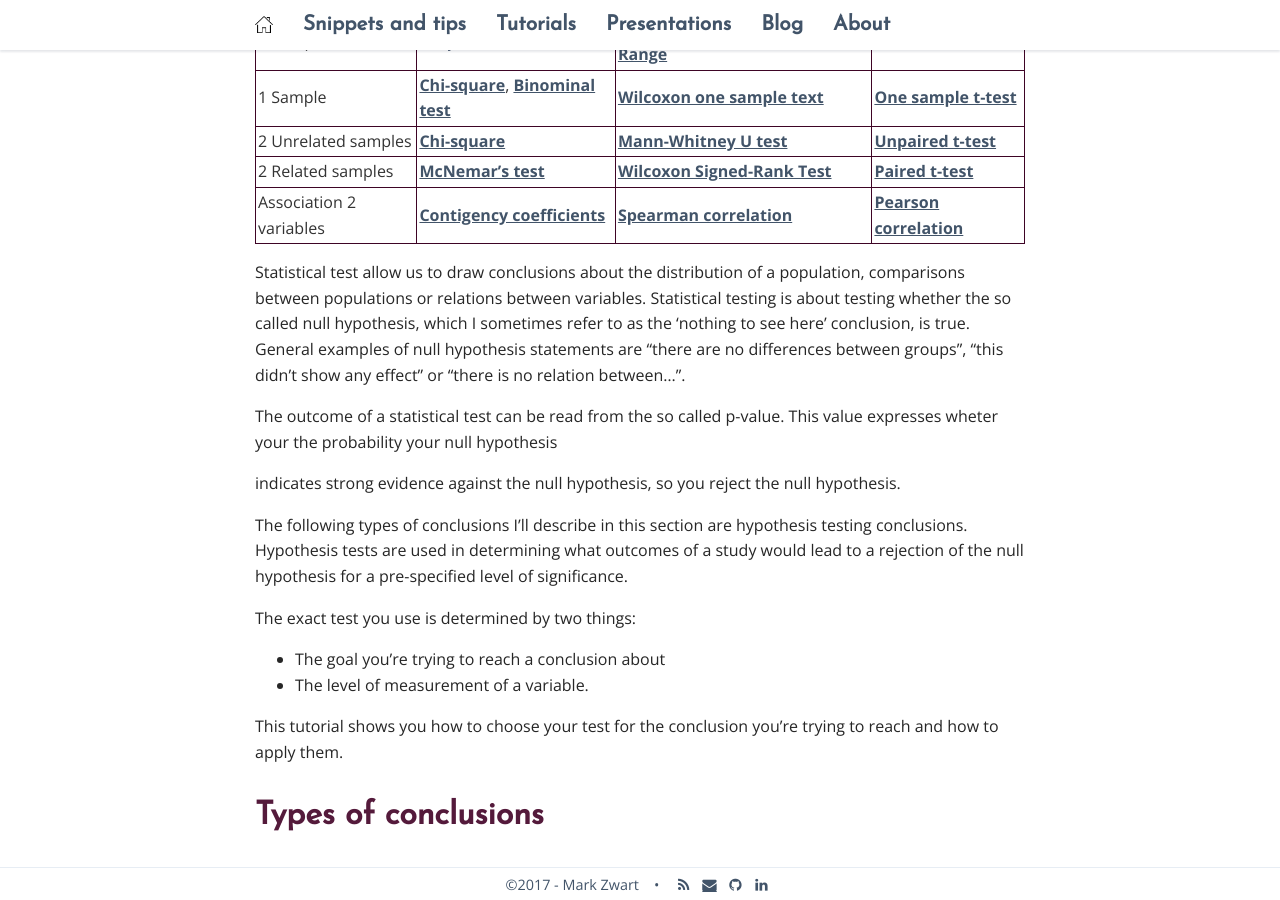
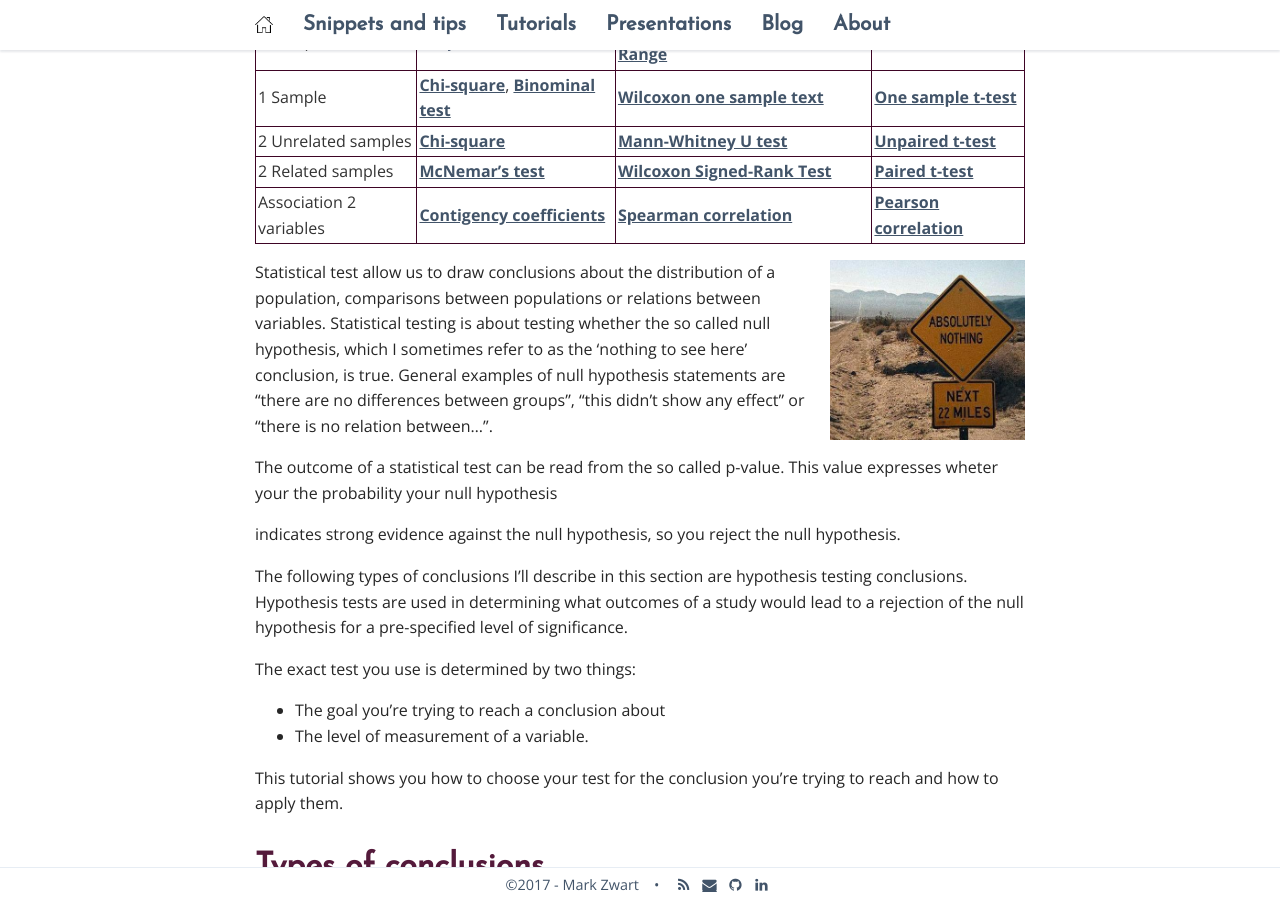
Before and after one commit to mark-me/mark-me.github.io, a Jekyll site: the page built from _pages/tutorials/statistical-tests/statistical-tests.md, in a window 1280 px wide and 900 px high, scrolled down 416 px. Built offline with Jekyll 4.4.1, drawn with Linux system fonts in a browser that asks for light colours; nearby versions of some CDN libraries; comment, search, counter and statistics services are not loaded.

Commit message:
Update statistical-tests.md

```diff
--- a/_pages/tutorials/statistical-tests/statistical-tests.md
+++ b/_pages/tutorials/statistical-tests/statistical-tests.md
@@ -15,6 +15,7 @@ This tutorial is one in a series of four. The goal of this whole tutorial shows
 | 2 Related samples | [McNemar's test](/statistical-tests-categorical/#mcnemars-test) | [Wilcoxon Signed-Rank Test](/statistical-tests-ordinal/#wilcoxon-signed-rank-test) | [Paired t-test](/statistical-tests-gaussian/#paired-t-test) |
 | Association 2 variables | [Contigency coefficients](/statistical-tests-categorical/#contigency-coefficients) | [Spearman correlation](/statistical-tests-ordinal/#spearman-correlation) | [Pearson correlation](/statistical-tests-gaussian/#pearson-correlation) |
 
+<img src="/_pages/tutorials/statistical-tests/absolutely-nothing.jpg" width="195" height="180" align="right"/>
 
 Statistical test allow us to draw conclusions about the distribution of a population, comparisons between populations or relations between variables. Statistical testing is about testing whether the so called null hypothesis, which I sometimes refer to as the 'nothing to see here' conclusion, is true. General examples of null hypothesis statements are "there are no differences between groups", "this didn't show any effect" or "there is no relation between...".
 
```
